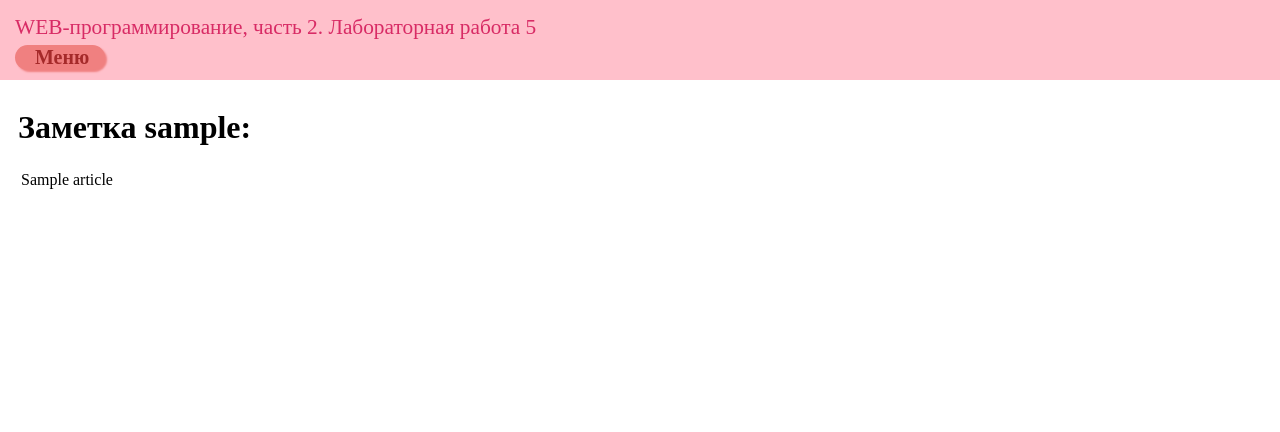
After one commit to sofiababinova/web-programming-labs-2, a Flask app: page /lab5/view_article/1 in a window 1280 px wide. The commit adds this page. Shown: the top 432 px of the page. Run offline with Flask 3, Linux system fonts and the light colour scheme; the visitor is signed in with stand-in values (Sample User, id 1); a database or web service that is not in the repository returns one stand-in record (values such as "Sample title"); some libraries are stand-ins or nearby versions.

Commit message:
SQL-инъекции, просмотр списка статей

```diff
--- a/lab5.py
+++ b/lab5.py
@@ -159,10 +159,10 @@ def createarticle():
             conn.commit()
 
             dbClose(cur, conn)
-
+            print(userID)
             return redirect(f"/lab5/articles/{new_article_id}")
 
-        return redirect("/lab5/login")
+    return redirect("/lab5/login")
 
 
 @lab5.route('/lab5/articles/<int:article_id>')
@@ -185,3 +185,27 @@ def getArticle(article_id):
         text = articleBody[1].splitlines()
 
         return render_template("article.html", article_text=text, article_title=articleBody[0], username=session.get("username"))
+
+
+@lab5.route('/lab5/view_article/<int:user_id>')
+def viewArticle(user_id):
+    userID = session.get("id")
+    if userID is not None:
+        if userID != user_id:
+            return redirect ("/lab5/login")
+
+        conn = dbConnect()
+        cur = conn.cursor()
+
+        cur.execute("SELECT title FROM articles WHERE user_id = %s", (user_id,))
+
+        articles = cur.fetchall()
+
+        dbClose(cur, conn)
+        return render_template("view_article.html", articles=articles, user_id=user_id, username=session.get('username'))
+
+
+@lab5.route('/lab5/logout')
+def logout():
+    session.clear()
+    return redirect("/lab5/")
--- a/templates/lab5.html
+++ b/templates/lab5.html
@@ -5,7 +5,7 @@
 {% block main %}
     <div id="l5">
         <div id="l51">База знаний</div>
-        <div id="l52"><a href="/lab5/" class="lb52">Посмотреть заметки</a></div>
+        <div id="l52"><a href="/lab5/view_article/{{ session['id'] }}" class="lb52">Посмотреть заметки</a></div>
         <div id="l53"><a href="/lab5/new_article" class="lb53">Создать заметку</a></div>
         <div id="l54"><a href="/lab5/login" class="lb54">Логин</a></div>
         <div id="l55"><a href="/lab5/register" class="lb55">Регистрация</a></div>
--- /dev/null
+++ b/templates/view_article.html
@@ -0,0 +1,14 @@
+{% extends "base.html" %}
+
+{% block lab %}Лабораторная работа 5{% endblock %}
+
+{% block main %}
+    <h1>Заметка {{ username }}:</h1>
+    <table>
+        {% for article in articles %}
+            <tr>
+                <td>{{ article[0] }}</td>
+            </tr>
+        {% endfor %}
+    </table>
+{% endblock %}
```
